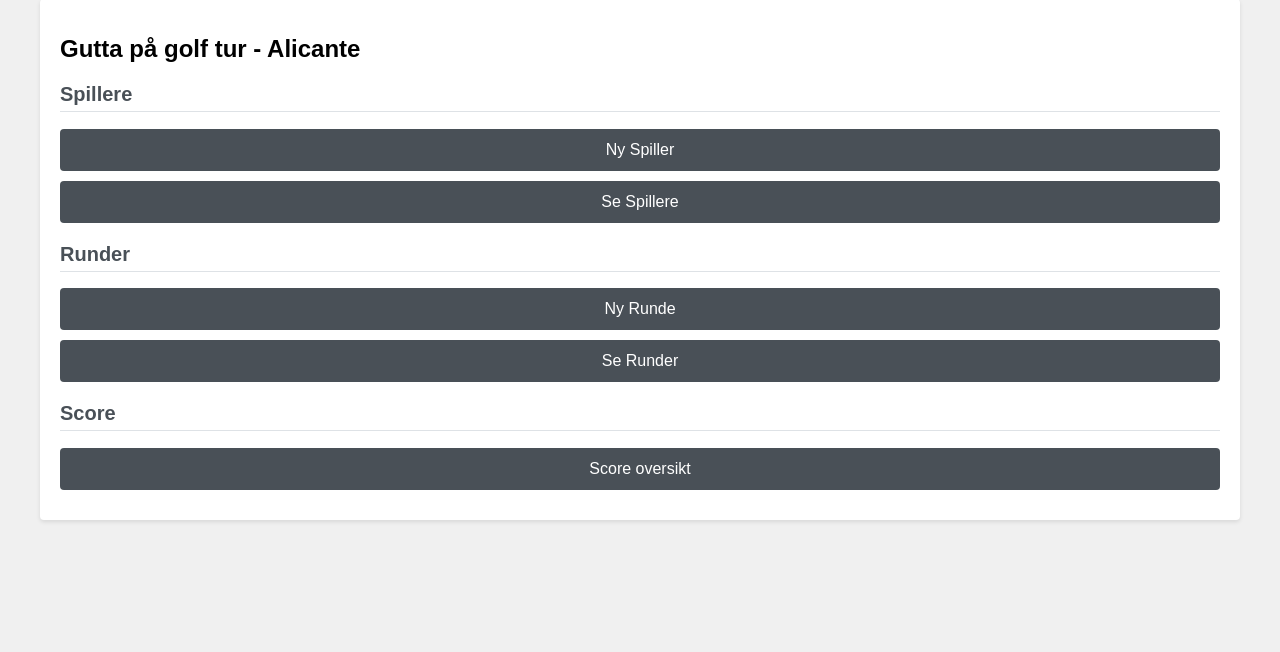
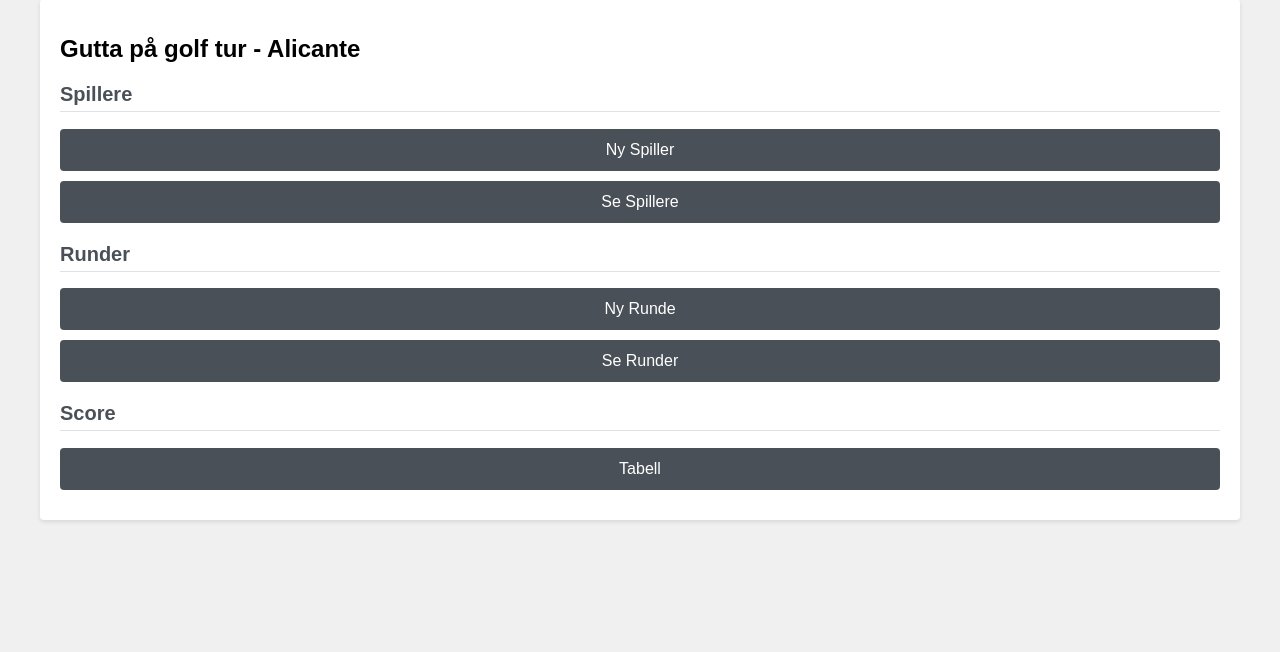
Before and after one commit to GeirOwe/golf, a Flask app: page / in a window 1280 px wide. Shown: the part 41-693 px from the top of the page. Run offline with Flask 3, Linux system fonts and the light colour scheme.

Commit message:
Update score link text in home page for improved clarity

```diff
--- a/templates/home.html
+++ b/templates/home.html
@@ -22,6 +22,6 @@
         <a href="{{ url_for('list_rounds') }}" class="menu-item">Se Runder</a>
 
         <h2>Score</h2>
-        <a href="{{ url_for('list_scores') }}" class="menu-item">Score oversikt</a>
+        <a href="{{ url_for('list_scores') }}" class="menu-item">Tabell</a>
     </div>
 {% endblock %}
```
